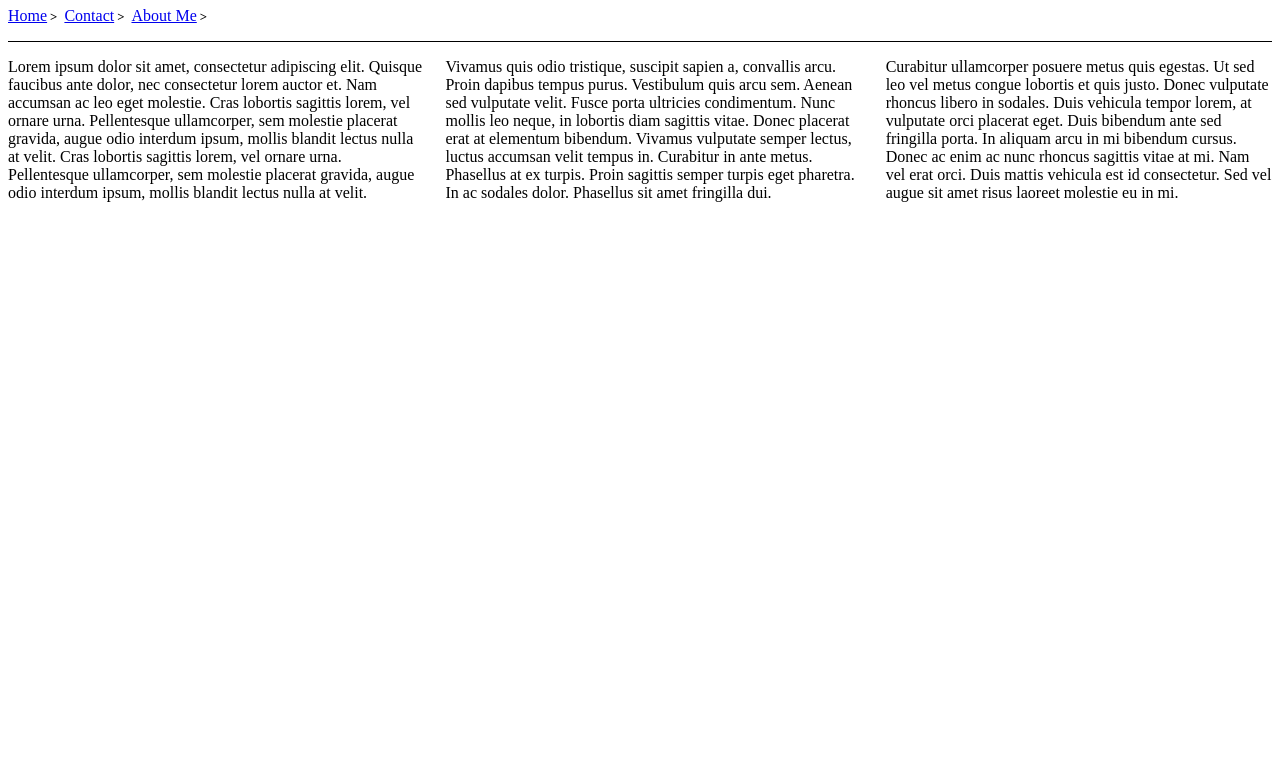
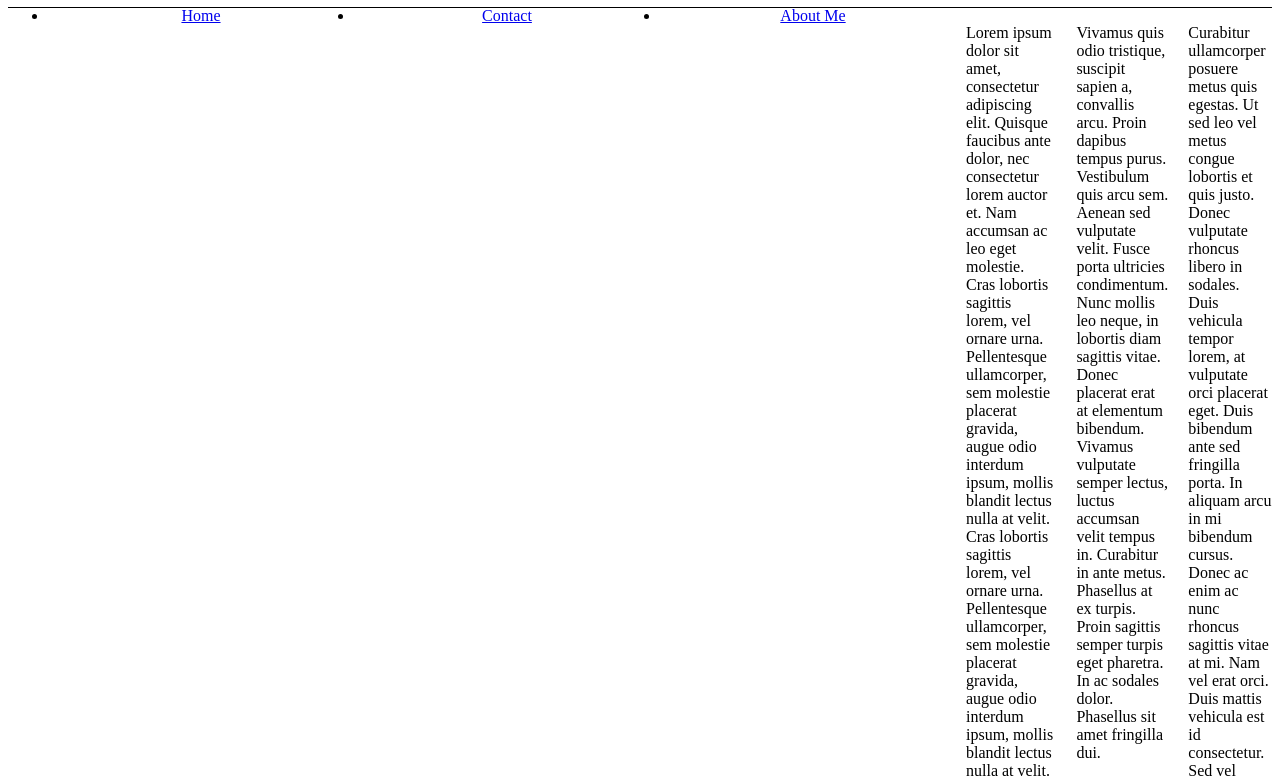
Before and after one commit to Biedrzyk/Nauka_jeden, a website: page index.html in a window 1280 px wide. Shown: the part 73-855 px from the top of the page. Before the commit the page ends 800 px from the top, so only its background shows below. Drawn offline with Linux system fonts and the light colour scheme.

Commit message:
Fighting with menu

```diff
--- a/CSS/style.css
+++ b/CSS/style.css
@@ -28,11 +28,18 @@
 
 /* NAV */
 
+li {
+    float: left;
+    width: 25%;
+    text-align: center;
+}
+
 nav {
     border-bottom: 1px solid black;
 }
 
-.crumbs ol {
+
+/*.crumbs ol {
     list-style-type: none;
     padding-left: 0;
 }
@@ -44,8 +51,7 @@ nav {
 .crumb a::after {
     display: inline-block;
     color: #000;
-    content: '>';
     font-size: 80%;
     font-weight: bold;
     padding: 0 3px;
-}
+}*/
--- a/index.html
+++ b/index.html
@@ -11,13 +11,15 @@
     <div class="start">
         <h1 class="title">Zaczynamy!</h1>
     </div>
-    <nav class="crumbs">
-        <ol>
-            <li class="crumb"><a href="#">Home</a></li>
-            <li class="crumb"><a href="#">Contact</a></li>
-            <li class="crumb"><a href="#">About Me</a></li>
-        </ol>
+
+    <nav>
+        <ul>
+            <li><a href="#">Home</a></li>
+            <li><a href="#">Contact</a></li>
+            <li><a href="#">About Me</a></li>
+        </ul>
     </nav>
+
     <div class="text">
         <p>Lorem ipsum dolor sit amet, consectetur adipiscing elit. Quisque faucibus ante dolor, nec consectetur lorem auctor et. Nam accumsan ac leo eget molestie. Cras lobortis sagittis lorem, vel ornare urna. Pellentesque ullamcorper, sem molestie placerat
             gravida, augue odio interdum ipsum, mollis blandit lectus nulla at velit. Cras lobortis sagittis lorem, vel ornare urna. Pellentesque ullamcorper, sem molestie placerat gravida, augue odio interdum ipsum, mollis blandit lectus nulla at velit.
```
